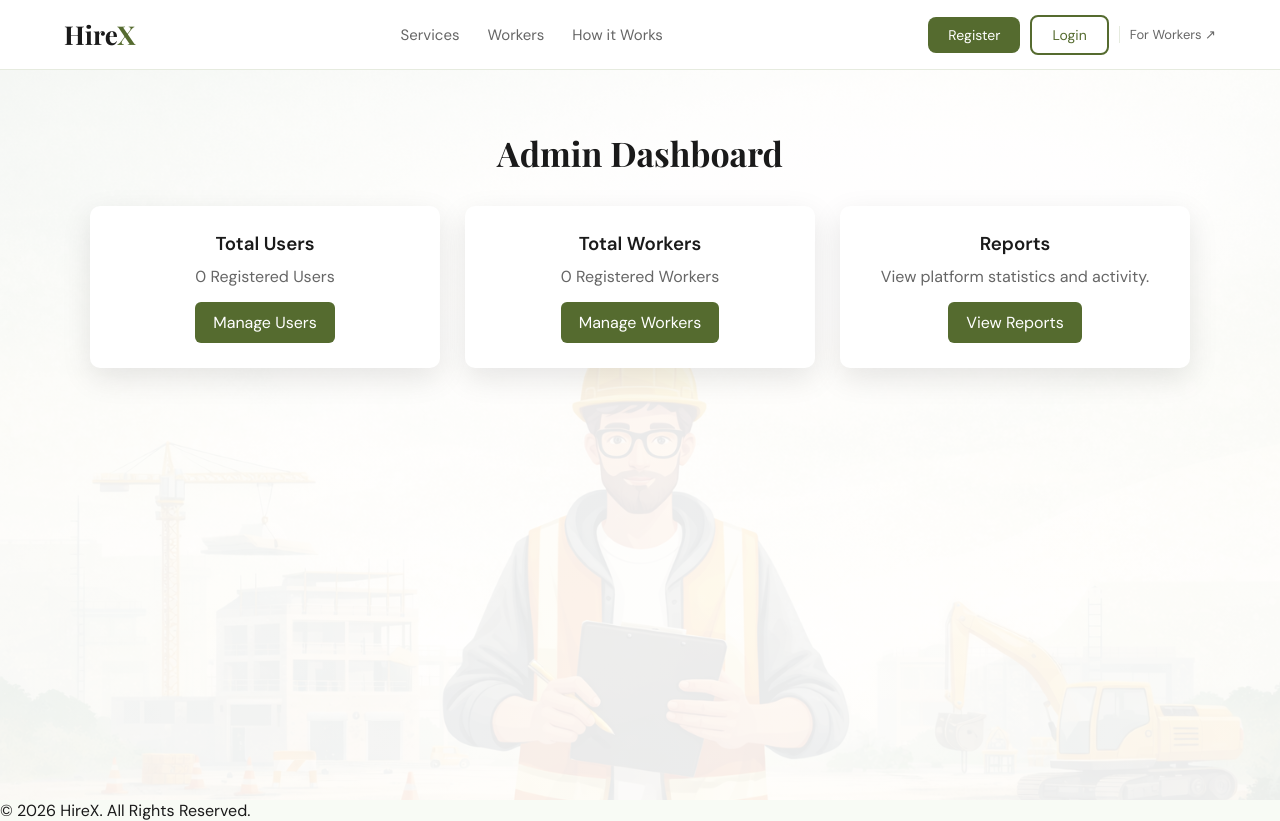
After one commit to sajeerrr/Project-Hirex, a PHP site: page /admin/dashboard.php in a window 1280 px wide. The commit adds this page. Run offline with PHP 8.4, Linux system fonts and the light colour scheme; the visitor is signed in with stand-in values (Sample User, id 1); data that the repository does not hold is empty.

Commit message:
dashboard.php

```diff
--- /dev/null
+++ b/admin/dashboard.php
@@ -0,0 +1,72 @@
+<?php
+session_start();
+
+include("../includes/header.php");
+include("../database/db.php");
+
+/* SECURITY CHECK */
+
+if(!isset($_SESSION['role']) || $_SESSION['role'] != 'admin'){
+header("Location:../login.php");
+exit;
+}
+
+/* COUNT USERS */
+
+$user_count = 0;
+$result = $conn->query("SELECT COUNT(*) as total FROM users");
+if($result){
+$row = $result->fetch_assoc();
+$user_count = $row['total'];
+}
+
+/* COUNT WORKERS */
+
+$worker_count = 0;
+$result = $conn->query("SELECT COUNT(*) as total FROM workers");
+if($result){
+$row = $result->fetch_assoc();
+$worker_count = $row['total'];
+}
+
+?>
+
+<section class="dashboard-section">
+
+<div class="dashboard-container">
+
+<h2 class="dashboard-title">Admin Dashboard</h2>
+
+<div class="dashboard-grid">
+
+<!-- USERS -->
+
+<div class="dashboard-card">
+<h3>Total Users</h3>
+<p><?php echo $user_count; ?> Registered Users</p>
+<a href="manage_users.php" class="dashboard-btn">Manage Users</a>
+</div>
+
+<!-- WORKERS -->
+
+<div class="dashboard-card">
+<h3>Total Workers</h3>
+<p><?php echo $worker_count; ?> Registered Workers</p>
+<a href="manage_workers.php" class="dashboard-btn">Manage Workers</a>
+</div>
+
+<!-- REPORTS -->
+
+<div class="dashboard-card">
+<h3>Reports</h3>
+<p>View platform statistics and activity.</p>
+<a href="reports.php" class="dashboard-btn">View Reports</a>
+</div>
+
+</div>
+
+</div>
+
+</section>
+
+<?php include("../includes/footer.php"); ?>
--- a/assets/css/styles.css
+++ b/assets/css/styles.css
@@ -612,3 +612,108 @@ text-decoration:none;
 font-weight:600;
 
 }
+
+
+
+
+
+
+
+
+
+
+/* DASHBOARD */
+
+.dashboard-section{
+
+min-height:calc(100vh - 70px);
+
+padding:60px 20px;
+
+background:
+linear-gradient(rgba(255,255,255,0.9), rgba(255,255,255,0.9)),
+url("../images/bg.png");
+
+background-size:cover;
+background-position:center;
+
+}
+
+.dashboard-container{
+
+max-width:1100px;
+margin:auto;
+
+}
+
+.dashboard-title{
+
+font-family:'Playfair Display',serif;
+
+font-size:34px;
+
+margin-bottom:30px;
+
+text-align:center;
+
+}
+
+.dashboard-grid{
+
+display:grid;
+
+grid-template-columns:repeat(auto-fit,minmax(250px,1fr));
+
+gap:25px;
+
+}
+
+.dashboard-card{
+
+background:white;
+
+padding:25px;
+
+border-radius:10px;
+
+box-shadow:0 10px 30px rgba(0,0,0,0.1);
+
+text-align:center;
+
+}
+
+.dashboard-card h3{
+
+margin-bottom:10px;
+
+}
+
+.dashboard-card p{
+
+color:var(--muted);
+
+margin-bottom:15px;
+
+}
+
+.dashboard-btn{
+
+display:inline-block;
+
+background:var(--olive);
+
+color:white;
+
+padding:10px 18px;
+
+border-radius:6px;
+
+text-decoration:none;
+
+}
+
+.dashboard-btn:hover{
+
+background:var(--olive-light);
+
+}
```
Also changed, not shown: login.php (+87 -2 lines), register.php (+23 -2 lines), user/dashboard.php (added, +43 -0 lines), worker/dashboard.php (added, +42 -0 lines), worker_register.php (+29 -2 lines), assets/images/workers/worker1.jpg (added).
